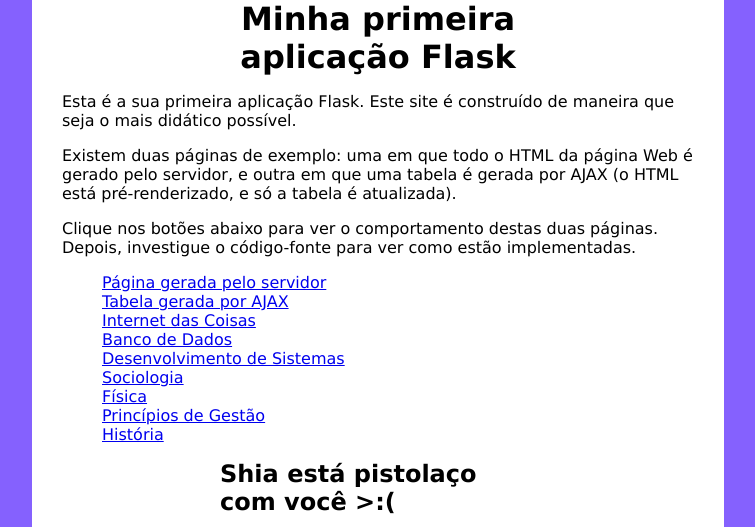
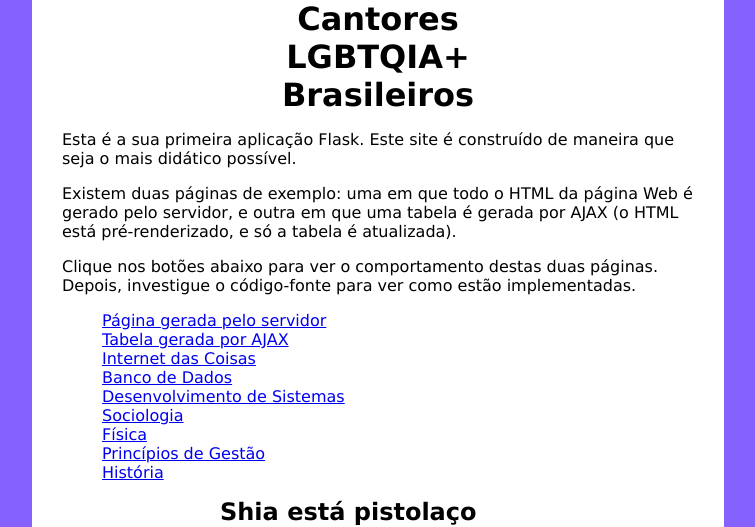
Before and after one commit to CTISM-Prof-Henry/flaskneles-bixinhas-unidas, a Flask app: page / in a window 1280 px wide. Shown: the top 527 px of the page, without its empty margins (262-1017 px from the left). Run offline with Flask 2, Linux system fonts and the light colour scheme; data comes from the database, SQL or seed files in the repository.

Commit message:
Bruno e Luize adicionaram icon e nome da pagina inicial

```diff
--- a/app/templates/pagina_inicial.html
+++ b/app/templates/pagina_inicial.html
@@ -4,17 +4,17 @@
     <meta charset="utf-8">
     <meta name="viewport" content="width=device-width, initial-scale=1">
     <!-- para o frontend, faça assim -->
-    <link rel="shortcut icon" href="../static/img/favicon.ico">
+    <link rel="icon" href="../static/img/thumbnail.png">
     <link rel="stylesheet" href="../static/css/main.css">
     <!-- para o backend, faça assim -->
-    <link rel="shortcut icon" href="{{ url_for('static', filename='img/favicon.ico') }}">
+    <link rel="icon" href="{{ url_for('static', filename='img/thumbnail.png') }}">
     <link rel="stylesheet" href="{{ url_for('static', filename='css/main.css') }}">
-    <title>Minha primeira aplicação Flask</title>
+    <title>QueerBeats 🏳️‍🌈</title>
 </head>
 <body>
 
 <div class="center white-background">
-    <h1 class="center">Minha primeira<br/>aplicação Flask</h1>
+    <h1 class="center">Cantores LGBTQIA+ Brasileiros</h1>
 
     <p>
         Esta é a sua primeira aplicação Flask. Este site é construído de maneira que
--- a/app/templates/template_1.html
+++ b/app/templates/template_1.html
@@ -4,10 +4,10 @@
     <meta charset="utf-8">
     <meta name="viewport" content="width=device-width, initial-scale=1">
     <!-- para o frontend, faça assim -->
-    <link rel="shortcut icon" href="../static/img/favicon.ico">
+    <link rel="icon" href="../static/img/thumbnail.png">
     <link rel="stylesheet" href="../static/css/main.css">
     <!-- para o backend, faça assim -->
-    <link rel="shortcut icon" href="{{ url_for('static', filename='img/favicon.ico') }}">
+    <link rel="icon" href="{{ url_for('static', filename='img/thumbnail.png') }}">
     <link rel="stylesheet" href="{{ url_for('static', filename='css/main.css') }}">
     <title>Tabela gerada por AJAX</title>
 </head>
```
Also changed, not shown: app/static/img/favicon.ico (deleted), app/static/img/thumbnail.png (added).
